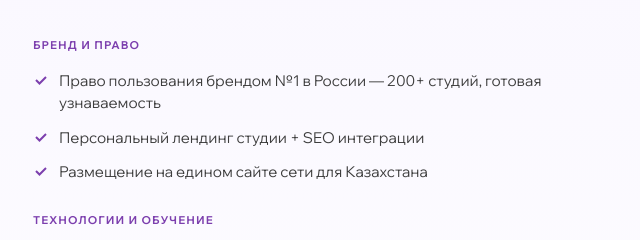
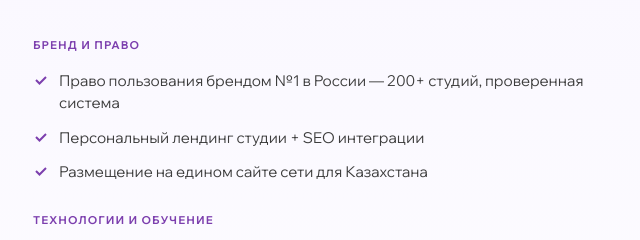
Before and after one commit to 14810b-dotcom/4hands-franchise-landing, a website: page franch-cis/index.html in a window 1280 px wide. Shown: the part 7795-8035 px from the top of the page, 7-647 px from the left. Drawn offline with nearby package versions, Linux system fonts and the light colour scheme.

Commit message:
fix: убрал ещё одно "готовая узнаваемость" в составе франшизы — тот же аргумент
Co-Authored-By: Claude Sonnet 5 <noreply@anthropic.com>

```diff
--- a/franch-cis/index.html
+++ b/franch-cis/index.html
@@ -692,7 +692,7 @@
                     <ul class="composition-list">
                         <li>
                             <svg width="16" height="16" viewBox="0 0 16 16" fill="none" stroke="var(--c-purple)" stroke-width="2"><path d="M3 8l3.5 3.5L13 5"/></svg>
-                            Право пользования брендом №1 в&nbsp;России — 200+ студий, готовая узнаваемость
+                            Право пользования брендом №1 в&nbsp;России — 200+ студий, проверенная система
                         </li>
                         <li>
                             <svg width="16" height="16" viewBox="0 0 16 16" fill="none" stroke="var(--c-purple)" stroke-width="2"><path d="M3 8l3.5 3.5L13 5"/></svg>
```
